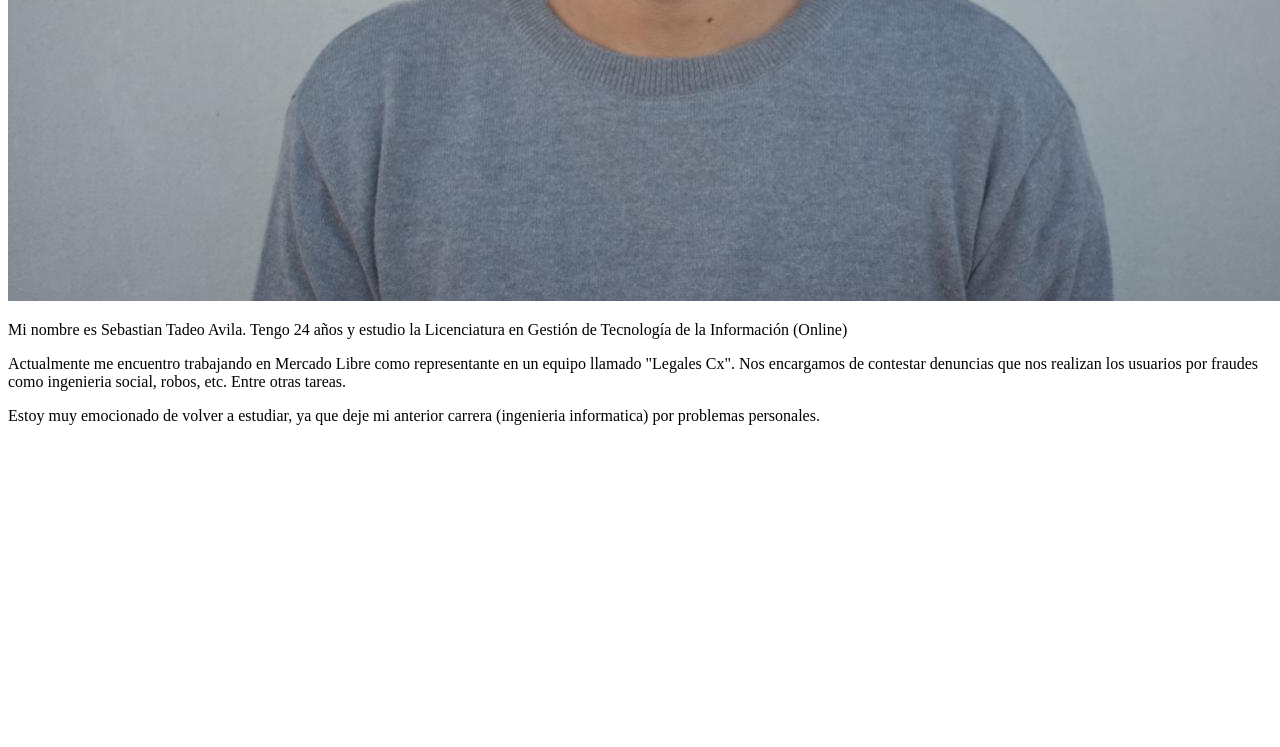
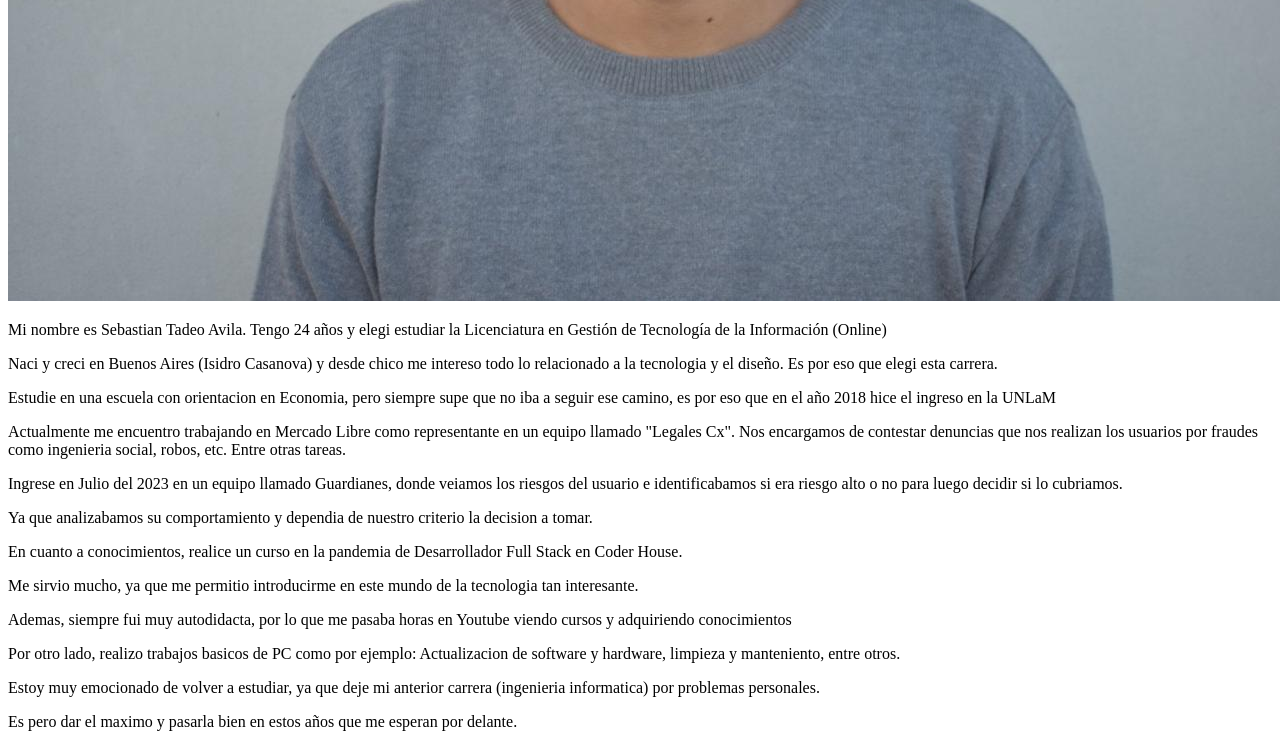
Before and after one commit to seavilax/Avila_1225305_19042025_IntroaHTML, a plain HTML site: page index.html in a window 1280 px wide. Shown: the part 632-1379 px from the top of the page. Before the commit the page ends 1073 px from the top, so only its background shows below. Drawn offline with Linux system fonts and the light colour scheme.

Commit message:
Update index.html

```diff
--- a/index.html
+++ b/index.html
@@ -11,9 +11,18 @@
     </header>
     <main>
         <img src="img/perfil.jpeg" alt="Foto Sebas">
-        <p> Mi nombre es Sebastian Tadeo Avila. Tengo 24 años y estudio la Licenciatura en Gestión de Tecnología de la Información (Online)</p>
+        <p>Mi nombre es Sebastian Tadeo Avila. Tengo 24 años y elegi estudiar la Licenciatura en Gestión de Tecnología de la Información (Online)</p>
+        <p>Naci y creci en Buenos Aires (Isidro Casanova) y desde chico me intereso todo lo relacionado a la tecnologia y el diseño. Es por eso que elegi esta carrera.</p>
+        <p>Estudie en una escuela con orientacion en Economia, pero siempre supe que no iba a seguir ese camino, es por eso que en el año 2018 hice el ingreso en la UNLaM </p>
         <p>Actualmente me encuentro trabajando en Mercado Libre como representante en un equipo llamado "Legales Cx". Nos encargamos de contestar denuncias que nos realizan los usuarios por fraudes como ingenieria social, robos, etc. Entre otras tareas.</p>
+        <p>Ingrese en Julio del 2023 en un equipo llamado Guardianes, donde veiamos los riesgos del usuario e identificabamos si era riesgo alto o no para luego decidir si lo cubriamos. </p>
+        <p>Ya que analizabamos su comportamiento y dependia de nuestro criterio la decision a tomar. </p>
+        <p>En cuanto a conocimientos, realice un curso en la pandemia de Desarrollador Full Stack en Coder House.</p>
+        <p>Me sirvio mucho, ya que me permitio introducirme en este mundo de la tecnologia tan interesante.</p>
+        <p>Ademas, siempre fui muy autodidacta, por lo que me pasaba horas en Youtube viendo cursos y adquiriendo conocimientos </p>
+        <p>Por otro lado, realizo trabajos basicos de PC como por ejemplo: Actualizacion de software y hardware, limpieza y manteniento, entre otros. </p>
         <p>Estoy muy emocionado de volver a estudiar, ya que deje mi anterior carrera (ingenieria informatica) por problemas personales. </p>
+        <p>Es pero dar el maximo y pasarla bien en estos años que me esperan por delante. </p>
     </main>
     <footer>
 
```
